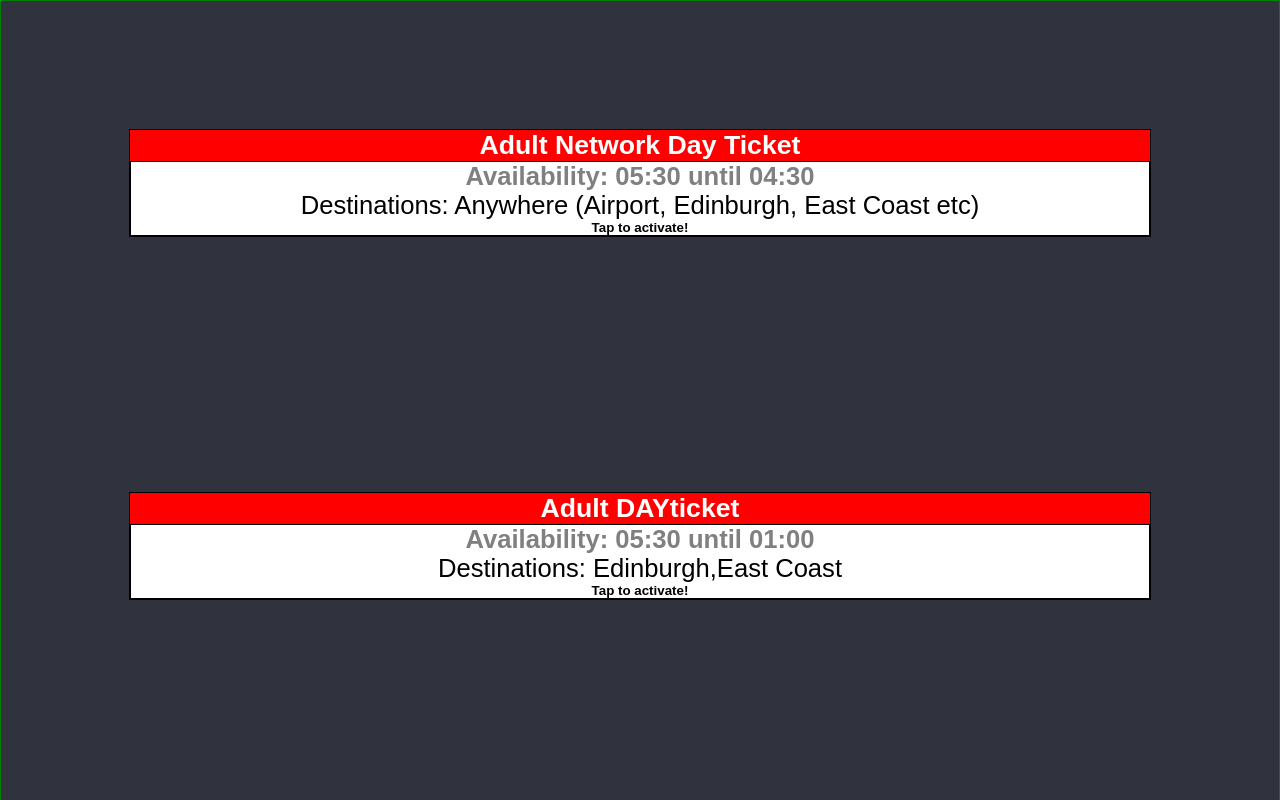
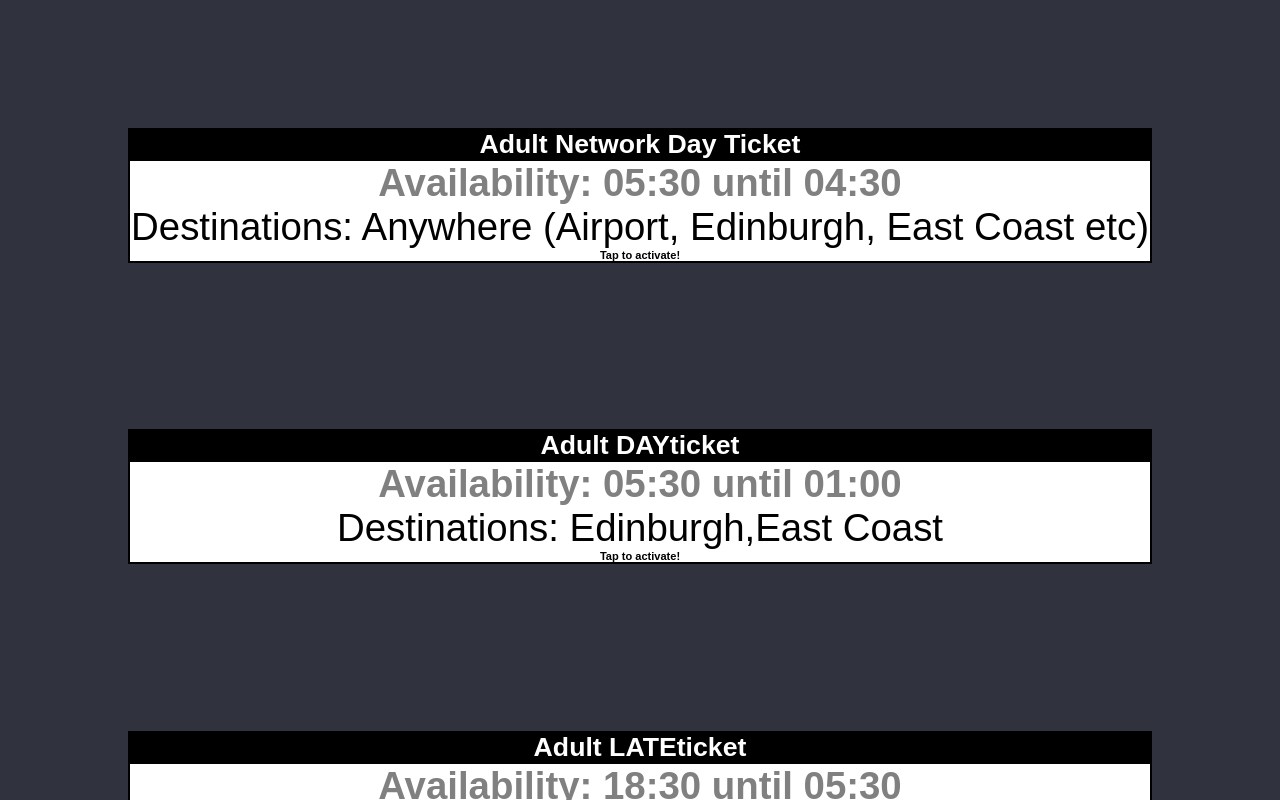
Before and after one commit to Hamesz/TicketWeb, a React (Create React App) app in the folder ticketweb/: page / in a window 1280 px wide. Shown: the top 800 px of the page. Built offline with nearby package versions, Linux system fonts and the light colour scheme.

Commit message:
visual changes

```diff
--- a/ticketweb/src/App.js
+++ b/ticketweb/src/App.js
@@ -137,7 +137,7 @@ class App extends React.Component{
           this.handleExpired();
           return;
       }
-      console.log("Switching time and updating current time");
+      // console.log("Switching time and updating current time");
       this.setState (
         {time: current_time,
         timeLeft: hours_minutes_seconds,
--- a/ticketweb/src/Components/menu-style/Content/Content.js
+++ b/ticketweb/src/Components/menu-style/Content/Content.js
@@ -25,7 +25,7 @@ function TicketList(props) {
                         <div className="info">
                             {"Destinations: " + ticket_information[type]["destinations"]}
                         </div>
-                        <h4>Tap to activate!</h4>
+                        <h5>Tap to activate!</h5>
                     </div>
                 </button>
             )
--- a/ticketweb/src/Components/menu-style/Content/Content.styles.js
+++ b/ticketweb/src/Components/menu-style/Content/Content.styles.js
@@ -2,7 +2,7 @@ import styled from "styled-components";
 
 export const ContentWrap = styled.div`
     width: 100%;
-    border: 1px solid green;
+    // border: 1px solid green;
     display: flex;
     flex-flow: column nowrap;
     justify-content: center;
@@ -11,9 +11,10 @@ export const ContentWrap = styled.div`
     .ticketView {
         width: 80%;
         margin: 10%;
+        margin-bottom: 3%;
         // border-radius: 10px;
         border: 1px solid black;
-        background-color: red;
+        background-color: black;
 
         display: flex;
         flex-flow: column nowrap;
@@ -31,13 +32,13 @@ export const ContentWrap = styled.div`
 
             .times{
                 color: grey;
-                font-size: 2vw;
+                font-size: 3vw;
                 font-weight: bold;
             }
 
             .info {
                 color: black;
-                font-size: 2vw;
+                font-size: 3vw;
             }
         }
 
--- a/ticketweb/src/Components/ticket-style/Header/Header.styles.js
+++ b/ticketweb/src/Components/ticket-style/Header/Header.styles.js
@@ -3,7 +3,7 @@ import styled from "styled-components";
 export const HeaderWrap = styled.div`
     width: 100%;
     height: 30%;
-    border: 1px solid blue;
+    // border: 1px solid blue;
     padding: 0%;
     background-color: white;
 
```
